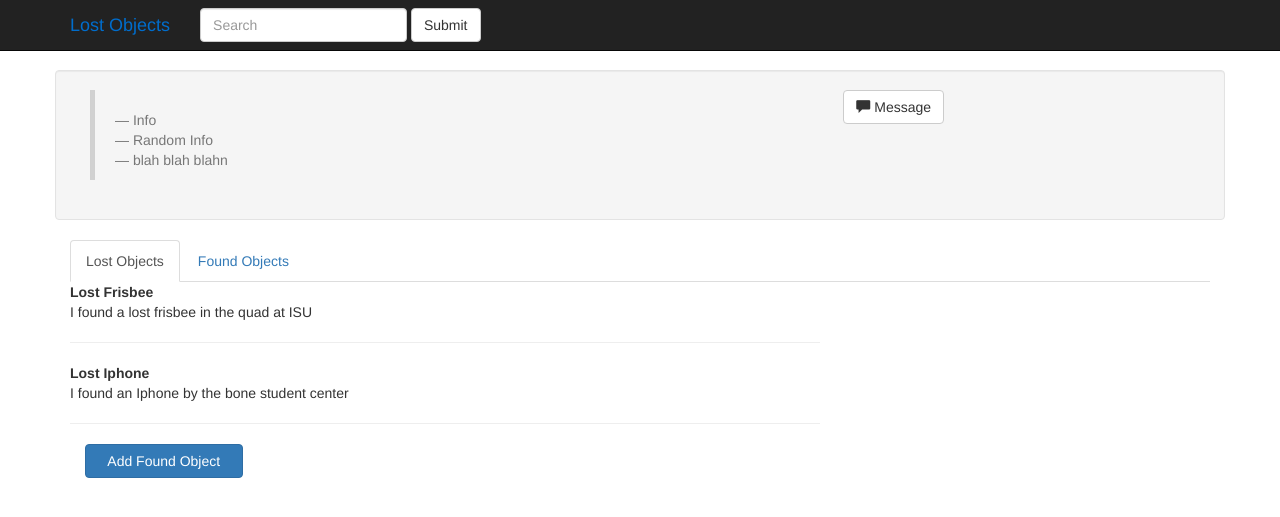
After one commit to lucasfevi/lost-objects, a CakePHP app: the page made by app/View/Users/view.ctp in a window 1280 px wide. The commit adds this page. Shown: the top 517 px of the page. Run offline with PHP 8.4 and a stand-in for CakePHP, Linux system fonts and the light colour scheme; the template is opened without the code that fills it, so the values that code supplies are empty; some libraries are stand-ins or nearby versions.

Commit message:
Added my profile on dropdown menu, and created profile view with basic informations

```diff
--- a/app/Config/routes.php
+++ b/app/Config/routes.php
@@ -23,8 +23,10 @@
 	Router::connect('/', array('controller' => 'pages', 'action' => 'home'));
 
 	Router::connect('/signin', array('controller' => 'users', 'action' => 'login'));
+	Router::connect('/signup', array('controller' => 'users', 'action' => 'add'));
 	Router::connect('/logout', array('controller' => 'users', 'action' => 'logout'));
-	Router::connect('/signup', array('controller' => 'users', 'action' => 'add'));
+
+	Router::connect('/user/:userId', array('controller' => 'users', 'action' => 'view'), array('pass' => array('userId')));
 
 /**
  * Load all plugin routes. See the CakePlugin documentation on
--- a/app/Controller/UsersController.php
+++ b/app/Controller/UsersController.php
@@ -27,15 +27,15 @@ class UsersController extends AppController
         return $this->redirect($this->Auth->logout());
     }
 
-    public function view($id = null)
+    public function view($userId = null)
     {
-        $this->User->id = $id;
+        $this->User->id = $userId;
 
         if (!$this->User->exists()) {
             throw new NotFoundException(__('Invalid user'));
         }
 
-        $this->set('user', $this->User->findById($id));
+        $this->set('user', $this->User->findById($userId));
     }
 
     public function add()
--- a/app/View/Elements/profile-navbar.ctp
+++ b/app/View/Elements/profile-navbar.ctp
@@ -5,7 +5,7 @@
             <?php echo $this->Session->read('Auth.User.full_name'); ?> <span class="caret"></span>
         </a>
         <ul class="dropdown-menu">
-            <li><a href="#">Action</a></li>
+            <li><a href="<?php echo $this->Html->url(array('controller' => 'users', 'action' => 'view', $this->Session->read('Auth.User.id'))); ?>">My Profile</a></li>
             <li><a href="#">Another action</a></li>
             <li><a href="#">Something else here</a></li>
             <li role="separator" class="divider"></li>
--- /dev/null
+++ b/app/View/Users/view.ctp
@@ -0,0 +1,69 @@
+<div class="row clearfix well">
+    <div class="col-md-8 column">
+        <blockquote>
+            <p><?php echo $this->Session->read('Auth.User.full_name') ?></p>
+            <small>Info</small>
+            <small>Random Info</small>
+            <small>blah blah blahn</small>
+        </blockquote>
+    </div>
+    <div class="col-md-2 column">
+        <button type="button" class="btn btn-default" data-toggle="modal" data-target="#exampleModal" data-whatever="First and Last Name">
+            <span class="glyphicon glyphicon-comment" aria-hidden="true"></span> Message
+        </button>
+    </div>
+</div>
+<div class="row clearfix">
+    <div class="col-md-12 column">
+        <div>
+            <ul class="nav nav-tabs">
+                <li class="active">
+                    <a href="#panel-lost" data-toggle="tab">Lost Objects</a>
+                </li>
+                <li>
+                    <a href="#panel-found" data-toggle="tab">Found Objects</a>
+                </li>
+            </ul>
+            <div class="tab-content">
+                <div class="tab-pane active" id="panel-lost">
+                    <div class="row clearfix">
+                        <div class="col-md-8 column">
+                            <p>
+                                <strong>Lost Frisbee</strong><br/>
+                                I found a lost frisbee in the quad at ISU
+                            </p>
+                            <hr>
+                            <p>
+                                <strong>Lost Iphone</strong><br/>
+                                I found an Iphone by the bone student center
+                            </p>
+                            <hr>
+                            <div class="col-md-3 column">
+                                <button class="btn btn-primary btn-block" type="button" data-toggle="modal" data-target="#foundObjectId">Add Found Object</button>
+                            </div>
+                        </div>
+                    </div>
+                </div>
+                <div class="tab-pane" id="panel-found">
+                    <div class="row clearfix">
+                        <div class="col-md-8 column">
+                            <p>
+                                <strong>Looking for a notebook</strong><br/>
+                                I lost my chemistry notebook in Anderson Park
+                            </p>
+                            <hr>
+                            <p>
+                                <strong>Laptop</strong><br/>
+                                My laptop was left in the old unioin on the first floor
+                            </p>
+                            <hr>
+                            <div class="col-md-3 column">
+                                <button class="btn btn-primary btn-block" type="button">Add Lost Object</button>
+                            </div>
+                        </div>
+                    </div>
+                </div>
+            </div>
+        </div>
+    </div>
+</div>
```
Also changed, not shown: app/Model/AppModel.php (+3 -29 lines).
